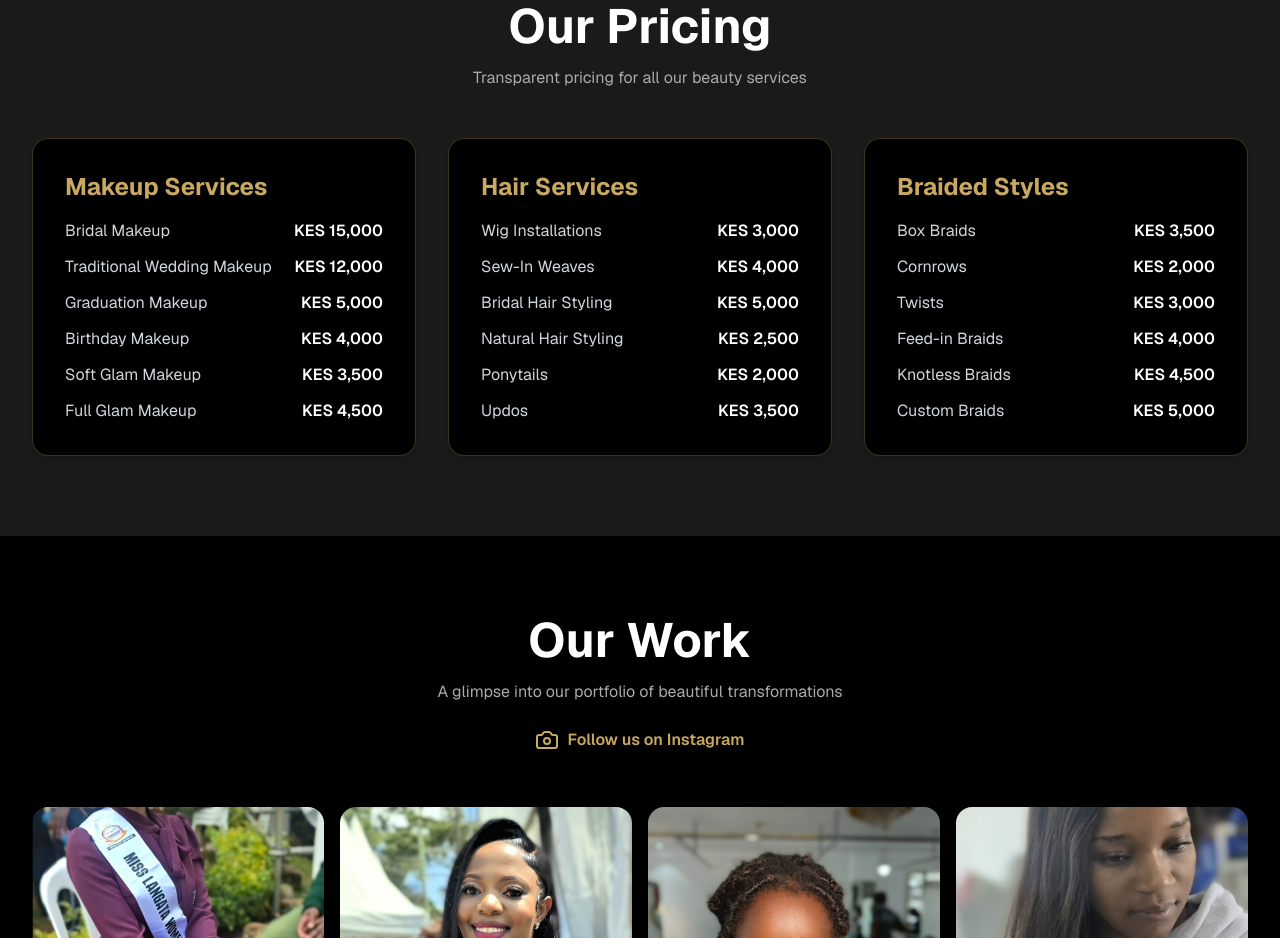
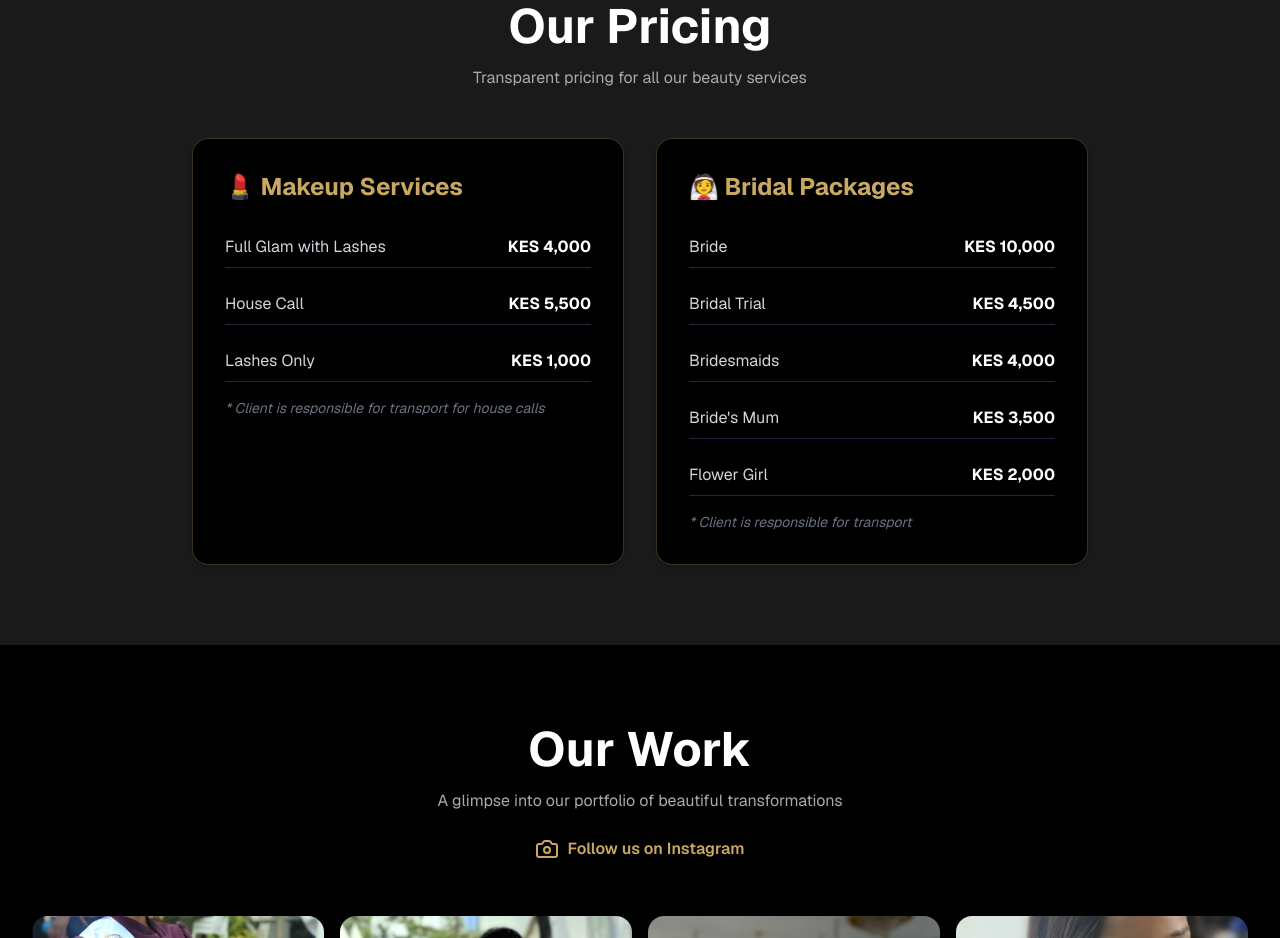
Before and after one commit to Mathews169282/beuty-studio, a Next.js app: page / in a window 1280 px wide. Shown: the part 2060-2998 px from the top of the page. Built offline with nearby package versions, Linux system fonts and the light colour scheme.

Commit message:
Update pricing section with actual prices from poster

```diff
--- a/app/page.tsx
+++ b/app/page.tsx
@@ -192,39 +192,50 @@ export default function Home() {
           <p className="text-center text-gray-400 mb-12 max-w-2xl mx-auto">
             Transparent pricing for all our beauty services
           </p>
-          <div className="grid grid-cols-1 md:grid-cols-2 lg:grid-cols-3 gap-8">
+          <div className="grid grid-cols-1 md:grid-cols-2 gap-8 max-w-4xl mx-auto">
             <div className="bg-black border border-gold/30 p-8 rounded-2xl shadow-md hover:shadow-xl hover:border-gold transition-all">
-              <h3 className="text-2xl font-bold text-gold mb-4">Makeup Services</h3>
-              <ul className="space-y-3 text-gray-300">
-                <li className="flex justify-between"><span>Bridal Makeup</span><span className="text-white font-semibold">KES 15,000</span></li>
-                <li className="flex justify-between"><span>Traditional Wedding Makeup</span><span className="text-white font-semibold">KES 12,000</span></li>
-                <li className="flex justify-between"><span>Graduation Makeup</span><span className="text-white font-semibold">KES 5,000</span></li>
-                <li className="flex justify-between"><span>Birthday Makeup</span><span className="text-white font-semibold">KES 4,000</span></li>
-                <li className="flex justify-between"><span>Soft Glam Makeup</span><span className="text-white font-semibold">KES 3,500</span></li>
-                <li className="flex justify-between"><span>Full Glam Makeup</span><span className="text-white font-semibold">KES 4,500</span></li>
+              <h3 className="text-2xl font-bold text-gold mb-6">💄 Makeup Services</h3>
+              <ul className="space-y-4 text-gray-300">
+                <li className="flex justify-between py-2 border-b border-gray-800">
+                  <span>Full Glam with Lashes</span>
+                  <span className="text-white font-bold">KES 4,000</span>
+                </li>
+                <li className="flex justify-between py-2 border-b border-gray-800">
+                  <span>House Call</span>
+                  <span className="text-white font-bold">KES 5,500</span>
+                </li>
+                <li className="flex justify-between py-2 border-b border-gray-800">
+                  <span>Lashes Only</span>
+                  <span className="text-white font-bold">KES 1,000</span>
+                </li>
               </ul>
+              <p className="text-gray-500 text-sm mt-4 italic">* Client is responsible for transport for house calls</p>
             </div>
             <div className="bg-black border border-gold/30 p-8 rounded-2xl shadow-md hover:shadow-xl hover:border-gold transition-all">
-              <h3 className="text-2xl font-bold text-gold mb-4">Hair Services</h3>
-              <ul className="space-y-3 text-gray-300">
-                <li className="flex justify-between"><span>Wig Installations</span><span className="text-white font-semibold">KES 3,000</span></li>
-                <li className="flex justify-between"><span>Sew-In Weaves</span><span className="text-white font-semibold">KES 4,000</span></li>
-                <li className="flex justify-between"><span>Bridal Hair Styling</span><span className="text-white font-semibold">KES 5,000</span></li>
-                <li className="flex justify-between"><span>Natural Hair Styling</span><span className="text-white font-semibold">KES 2,500</span></li>
-                <li className="flex justify-between"><span>Ponytails</span><span className="text-white font-semibold">KES 2,000</span></li>
-                <li className="flex justify-between"><span>Updos</span><span className="text-white font-semibold">KES 3,500</span></li>
+              <h3 className="text-2xl font-bold text-gold mb-6">👰 Bridal Packages</h3>
+              <ul className="space-y-4 text-gray-300">
+                <li className="flex justify-between py-2 border-b border-gray-800">
+                  <span>Bride</span>
+                  <span className="text-white font-bold">KES 10,000</span>
+                </li>
+                <li className="flex justify-between py-2 border-b border-gray-800">
+                  <span>Bridal Trial</span>
+                  <span className="text-white font-bold">KES 4,500</span>
+                </li>
+                <li className="flex justify-between py-2 border-b border-gray-800">
+                  <span>Bridesmaids</span>
+                  <span className="text-white font-bold">KES 4,000</span>
+                </li>
+                <li className="flex justify-between py-2 border-b border-gray-800">
+                  <span>Bride&apos;s Mum</span>
+                  <span className="text-white font-bold">KES 3,500</span>
+                </li>
+                <li className="flex justify-between py-2 border-b border-gray-800">
+                  <span>Flower Girl</span>
+                  <span className="text-white font-bold">KES 2,000</span>
+                </li>
               </ul>
-            </div>
-            <div className="bg-black border border-gold/30 p-8 rounded-2xl shadow-md hover:shadow-xl hover:border-gold transition-all">
-              <h3 className="text-2xl font-bold text-gold mb-4">Braided Styles</h3>
-              <ul className="space-y-3 text-gray-300">
-                <li className="flex justify-between"><span>Box Braids</span><span className="text-white font-semibold">KES 3,500</span></li>
-                <li className="flex justify-between"><span>Cornrows</span><span className="text-white font-semibold">KES 2,000</span></li>
-                <li className="flex justify-between"><span>Twists</span><span className="text-white font-semibold">KES 3,000</span></li>
-                <li className="flex justify-between"><span>Feed-in Braids</span><span className="text-white font-semibold">KES 4,000</span></li>
-                <li className="flex justify-between"><span>Knotless Braids</span><span className="text-white font-semibold">KES 4,500</span></li>
-                <li className="flex justify-between"><span>Custom Braids</span><span className="text-white font-semibold">KES 5,000</span></li>
-              </ul>
+              <p className="text-gray-500 text-sm mt-4 italic">* Client is responsible for transport</p>
             </div>
           </div>
         </div>
```
